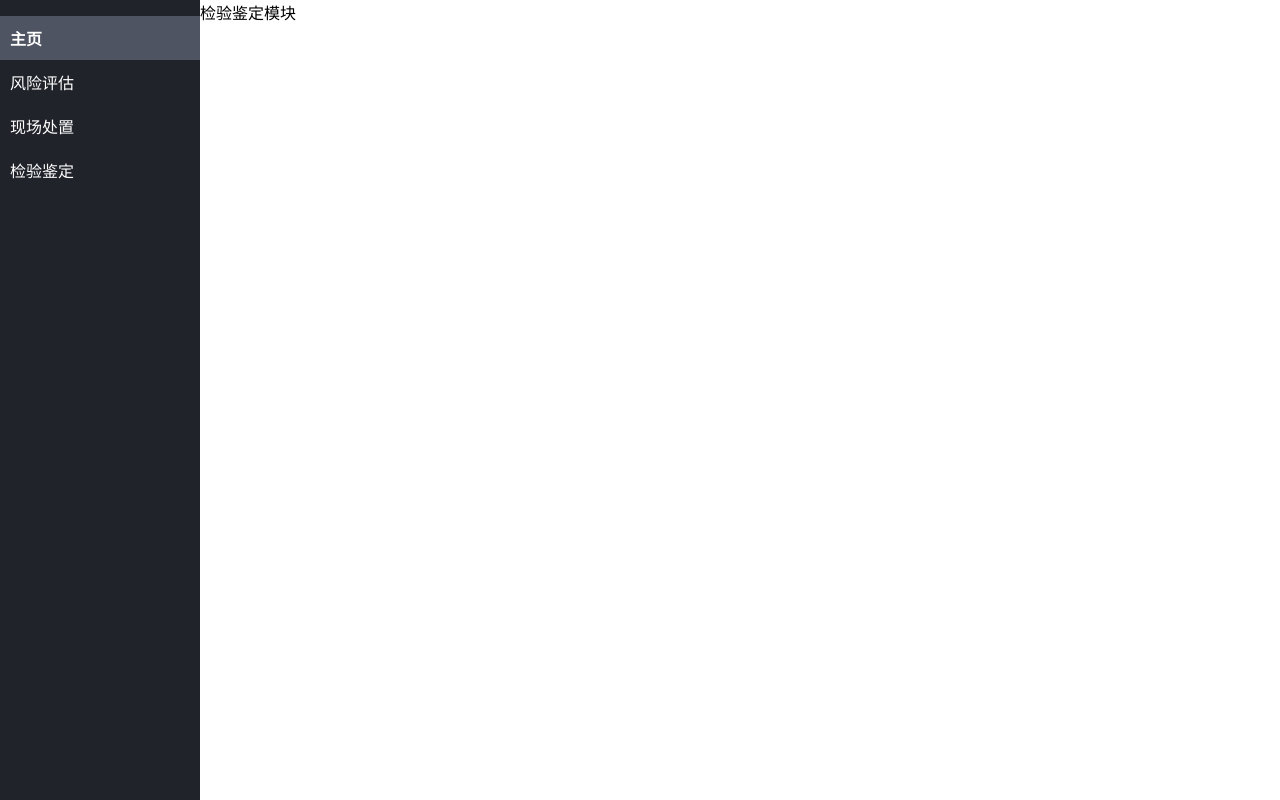
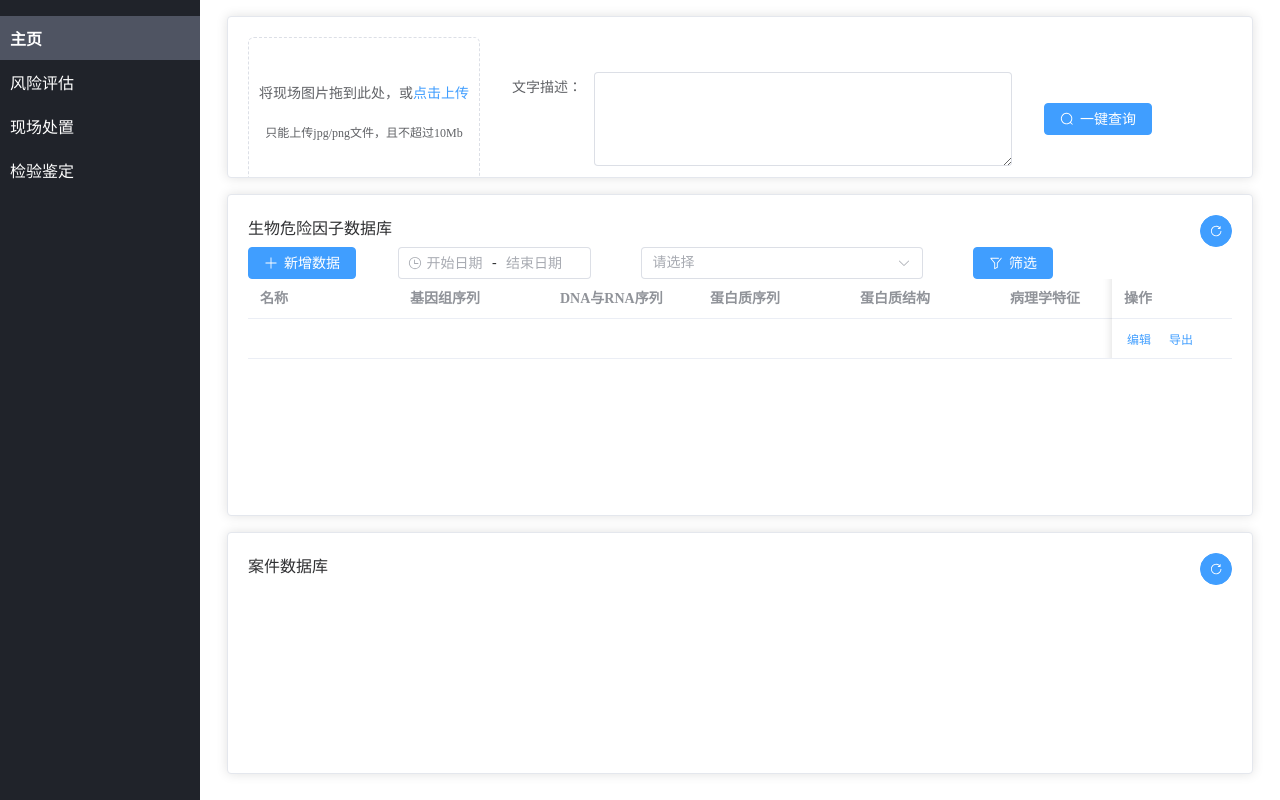
Before and after one commit to zhoumuyao/swaq-web, a Vue app: page /identify in a window 1280 px wide. Built offline with nearby package versions, Linux system fonts and the light colour scheme.

Commit message:
初步构建了检验鉴定页面

```diff
--- a/src/views/identify.vue
+++ b/src/views/identify.vue
@@ -1,32 +1,221 @@
 <template>
   <div class="app">
-<!--    <sidebar></sidebar>-->
+    <!--    <sidebar></sidebar>-->
     <div class="content">
       <router-view></router-view>
       <div>
-        检验鉴定模块
+        <!--        检验鉴定模块-->
+        <div class="search-container">
+          <el-card class="search-card">
+            <el-form ref="form" :model="form" :inline="true">
+              <el-form-item label="">
+                <el-upload class="upload-demo" drag action="" multiple>
+                  <i class="el-icon-upload"></i>
+                  <div class="el-upload__text">将现场图片拖到此处，或<em>点击上传</em></div>
+                  <div class="el-upload__tip" slot="tip">只能上传jpg/png文件，且不超过10Mb</div>
+                </el-upload>
+              </el-form-item>
+              <el-form-item label="文字描述：" style="width: 500px">
+                <el-input v-model="description" :autosize="{ minRows: 4, maxRows: 5 }" type="textarea" style="width: 500px;" placeholder="" />
+              </el-form-item>
+              <el-form-item>
+                <el-button type="primary" :icon="Search" @click="handleSearch">一键查询</el-button>
+              </el-form-item>
+
+            </el-form>
+          </el-card>
+        </div>
+
+        <div class="result-container">
+          <el-card class="result-card">
+            <div class="toolbar-wrapper" style="margin-bottom: 0">
+              生物危险因子数据库
+              <el-tooltip content="刷新表格">
+                <el-button type="primary" :icon="RefreshRight" circle @click="Refresh"></el-button>
+              </el-tooltip>
+            </div>
+            <div style=" display: flex;">
+              <div style="width: 100px;">
+                <el-button type="primary" :icon="Plus" @click="handleAdd">新增数据</el-button>
+              </div>
+              <div style=" display: flex;padding-left: 50px;text-align:center">
+                <!-- <span style="margin: auto; ">选择日期</span> -->
+                <el-config-provider :locale="zhCn">
+                  <el-date-picker v-model="dataTime" type="datetimerange" start-placeholder="开始日期" end-placeholder="结束日期" :default-time="defaultTime">
+                  </el-date-picker>
+                </el-config-provider>
+                <el-select v-model="value" filterable placeholder="请选择" style="margin-left: 50px;">
+                  <el-option v-for="item in options" :key="item.value" :label="item.label" :value="item.value">
+                  </el-option>
+                </el-select>
+                <el-button type="primary" :icon="Filter" @click="handleselect" style="margin-left: 50px;">筛选</el-button>
+              </div>
+            </div>
+
+
+            <div>
+              <el-table :data="tableData" style="width: 100%">
+                <el-table-column fixed prop="name" label="名称" width="150" />
+                <el-table-column prop="yjzxl" label="基因组序列" width="150" />
+                <el-table-column prop="dnaxl" label="DNA与RNA序列" width="150" />
+                <el-table-column prop="dbzxl" label="蛋白质序列" width="150" />
+                <el-table-column prop="dbzjg" label="蛋白质结构" width="150" />
+                <el-table-column prop="blxtz" label="病理学特征" width="150" />
+                <el-table-column prop="lcbx" label="临床表现" width="150" />
+                <el-table-column prop="sysjc" label="实验室检测" width="150" />
+                <el-table-column fixed="right" label="操作" width="120">
+                  <template #default>
+                    <el-button link type="primary" size="small" @click="handleEdit">编辑</el-button>
+                    <el-button link type="primary" size="small">导出</el-button>
+                  </template>
+                </el-table-column>
+              </el-table>
+            </div>
+
+          </el-card>
+        </div>
+
+        <div class="anjian-container">
+          <el-card class="anjian-card">
+            <div class="toolbar-wrapper" style="margin-bottom: 0">
+              案件数据库
+              <el-tooltip content="刷新表格">
+                <el-button type="primary" :icon="RefreshRight" circle @click="Refresh"></el-button>
+              </el-tooltip>
+            </div>
+          </el-card>
+        </div>
+
       </div>
     </div>
   </div>
 </template>
 
 <script setup>
+import { ref } from 'vue';
 import { get } from "@/net";
-import { ElMessage } from "element-plus";
+import { ElMessage, ElMessageBox } from "element-plus";
 import { useRouter } from "vue-router";
 import Sidebar from '../components/sideBar/SideBar.vue';
+import { Delete, RefreshRight, Search, Plus, Filter } from "@element-plus/icons-vue"
+import { ElConfigProvider } from "element-plus";
+import zhCn from 'element-plus/es/locale/lang/zh-cn'
+
+const fileList = ref([])
+
+const form = ref({
+  description: '',
+});
+const description = ref('')
+const dataTime = ref('')
+const defaultTime = ref < [Date, Date] > ([
+  new Date(2000, 1, 1, 0, 0, 0),
+  new Date(2000, 2, 1, 23, 59, 59),
+])
+
+const handleSearch = () => {
+
+}
+
+const options = ref([
+  {
+    value: '选项1',
+    label: '南京'
+  }, {
+    value: '选项2',
+    label: '甘肃'
+  }, {
+    value: '选项3',
+    label: '上海'
+  }, {
+    value: '选项4',
+    label: '北京'
+  }, {
+    value: '选项5',
+    label: '扬州'
+  }
+])
+const value = ref('')
+
+const tableData = [
+  {
+    "name": '',
+    "yjzxl": '',
+    "dnaxl": '',
+    "dbzxl": '',
+    "dbzjg": '',
+    "blxtz": '',
+    "lcbx": '',
+    "sysjc": '',
+  }
+]
+const handleClick = () => {
+  console.log('click')
+}
 
 
 </script>
 
+
+
 <style scoped>
 .app {
   display: flex;
+  height: 100vh;
 }
 
 .content {
   flex: 1;
-  margin-left: 200px; /* 与侧边栏宽度对应 */
+  margin-left: 200px;
+  /* 与侧边栏宽度对应 */
   /* 添加其他样式，如内容区域的填充等 */
 }
+
+.search-container {
+  display: flex;
+  justify-content: center;
+  align-items: flex-start;
+  margin-top: 2vh;
+  /* 上边界距离 */
+}
+
+.result-container {
+  display: flex;
+  justify-content: center;
+  align-items: flex-start;
+  margin-top: 2vh;
+  /* 上边界距离 */
+}
+
+.anjian-container {
+  display: flex;
+  justify-content: center;
+  align-items: flex-start;
+  margin-top: 2vh;
+  /* 上边界距离 */
+}
+
+.search-card {
+  justify-content: center;
+  height: 20vh;
+  width: 80vw;
+}
+
+.toolbar-wrapper {
+  display: flex;
+  justify-content: space-between;
+  margin-bottom: 20px;
+}
+
+.result-card {
+  justify-content: center;
+  height: 40vh;
+  width: 80vw;
+}
+
+.anjian-card {
+  justify-content: center;
+  height: 30vh;
+  width: 80vw;
+}
 </style>
```
